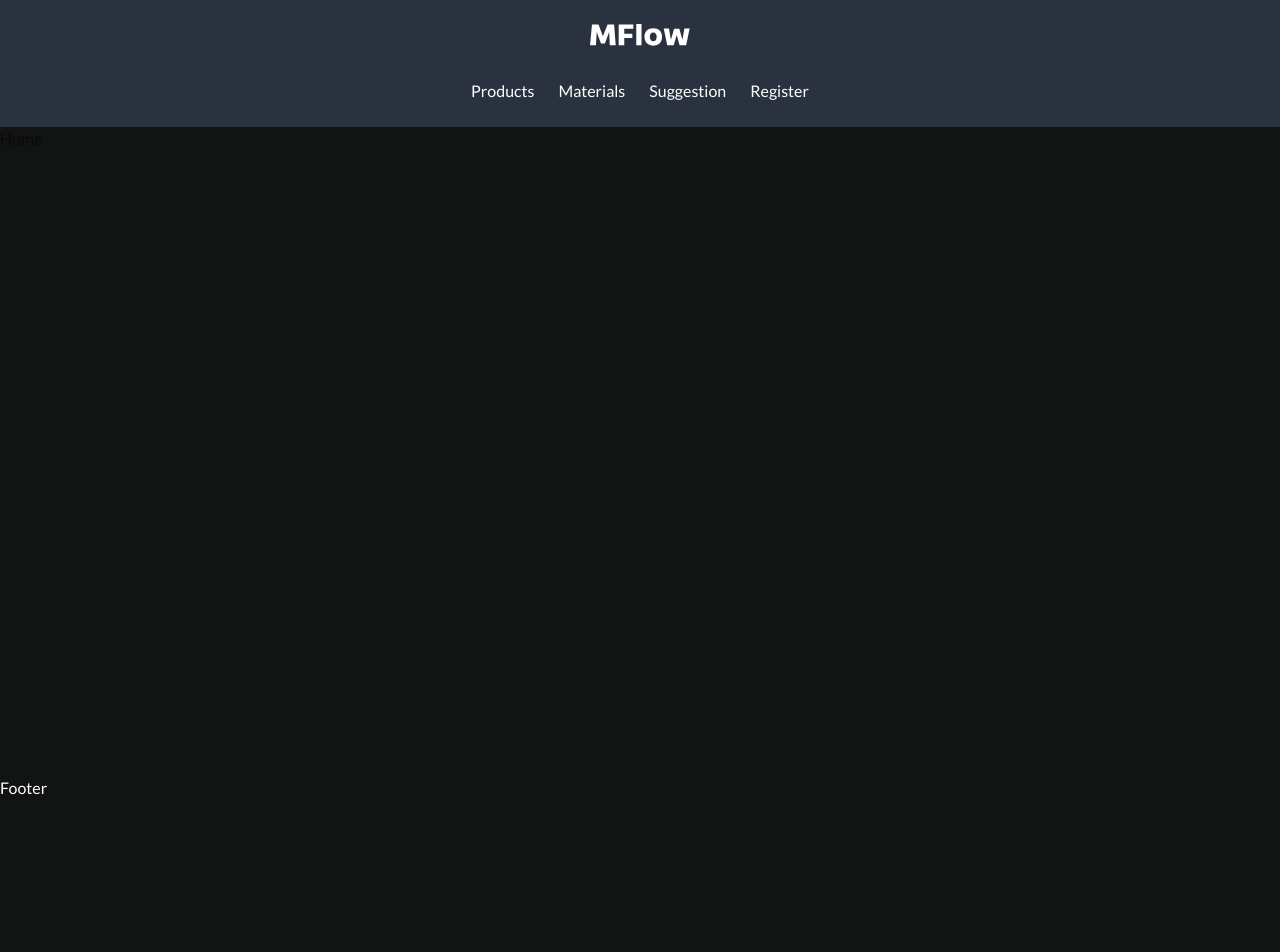
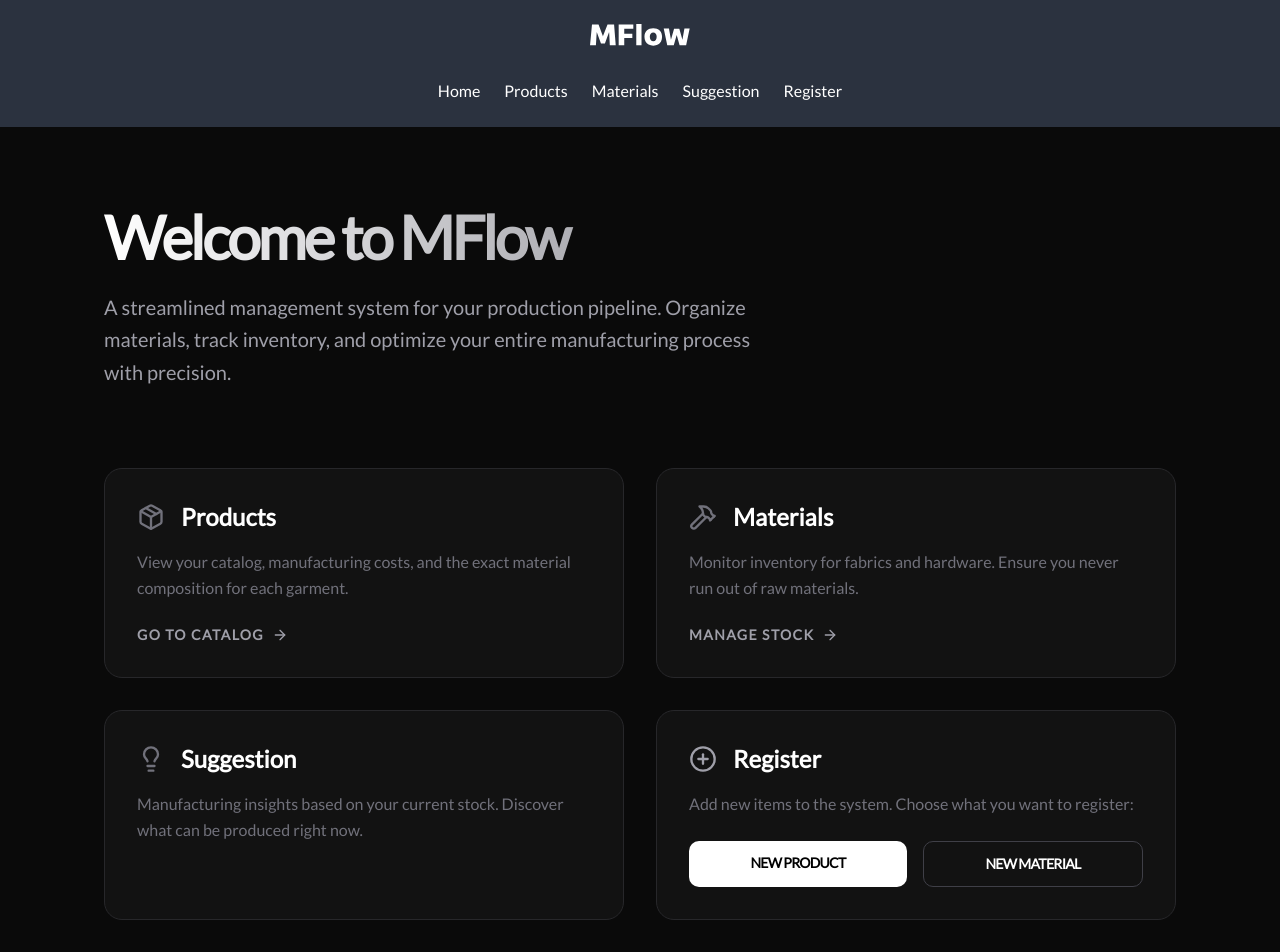
Before and after one commit to Cayuaz/material-flow, a Next.js app in the folder frontend/: page / in a window 1280 px wide. Shown: the top 952 px of the page. Before the commit the page ends 800 px from the top, so only its background shows below. Built offline with nearby package versions, Linux system fonts and the light colour scheme.

Commit message:
feat: create home layout

```diff
--- a/frontend/app/page.tsx
+++ b/frontend/app/page.tsx
@@ -1,7 +1,118 @@
+import {
+  Package,
+  Hammer,
+  Lightbulb,
+  PlusCircle,
+  ArrowRight,
+} from "lucide-react";
+import Link from "next/link";
+
 export default function Home() {
   return (
-    <div>
-      <h1>Home</h1>
-    </div>
+    <main className="min-h-screen bg-[#0a0a0a] text-white font-lato">
+      <div className="max-w-6xl mx-auto px-10 py-20">
+        <header className="mb-20">
+          <h1 className="text-5xl md:text-6xl font-bold tracking-tighter mb-6 bg-linear-to-r from-white to-zinc-600 bg-clip-text text-transparent">
+            Welcome to MFlow
+          </h1>
+          <p className="text-zinc-400 text-lg md:text-xl max-w-2xl leading-relaxed">
+            A streamlined management system for your production pipeline.
+            Organize materials, track inventory, and optimize your entire
+            manufacturing process with precision.
+          </p>
+        </header>
+
+        {/* Cards with links */}
+        <section className="grid grid-cols-1 md:grid-cols-2 gap-8">
+          {/* Products Section */}
+          <Link
+            href="/products"
+            className="group p-8 bg-[#1a1b1b]/50 border border-zinc-800 rounded-2xl hover:border-zinc-700 transition-all"
+          >
+            <div className="flex items-center gap-4 mb-4">
+              <Package
+                className="text-zinc-500 group-hover:text-white transition-colors"
+                size={28}
+              />
+              <h2 className="text-2xl font-bold">Products</h2>
+            </div>
+            <p className="text-zinc-500 mb-6 leading-relaxed">
+              View your catalog, manufacturing costs, and the exact material
+              composition for each garment.
+            </p>
+            <div className="flex items-center gap-2 text-sm font-bold uppercase tracking-widest text-zinc-400 group-hover:text-white transition-colors">
+              Go to catalog <ArrowRight size={16} />
+            </div>
+          </Link>
+
+          {/* Materials Section */}
+          <Link
+            href="/materials"
+            className="group p-8 bg-[#1a1b1b]/50 border border-zinc-800 rounded-2xl hover:border-zinc-700 transition-all"
+          >
+            <div className="flex items-center gap-4 mb-4">
+              <Hammer
+                className="text-zinc-500 group-hover:text-white transition-colors"
+                size={28}
+              />
+              <h2 className="text-2xl font-bold">Materials</h2>
+            </div>
+            <p className="text-zinc-500 mb-6 leading-relaxed">
+              Monitor inventory for fabrics and hardware. Ensure you never run
+              out of raw materials.
+            </p>
+            <div className="flex items-center gap-2 text-sm font-bold uppercase tracking-widest text-zinc-400 group-hover:text-white transition-colors">
+              Manage stock <ArrowRight size={16} />
+            </div>
+          </Link>
+
+          {/* Suggestion Section */}
+          <Link
+            href="/suggestion"
+            className="group p-8 bg-[#1a1b1b]/50 border border-zinc-800 rounded-2xl hover:border-zinc-700 transition-all"
+          >
+            <div className="flex items-center gap-4 mb-4">
+              <Lightbulb
+                className="text-zinc-500 group-hover:text-white transition-colors"
+                size={28}
+              />
+              <h2 className="text-2xl font-bold">Suggestion</h2>
+            </div>
+            <p className="text-zinc-500 leading-relaxed">
+              Manufacturing insights based on your current stock. Discover what
+              can be produced right now.
+            </p>
+          </Link>
+
+          {/* Dual Register Section */}
+          <div className="p-8 bg-[#1a1b1b]/50 border border-zinc-800 rounded-2xl flex flex-col justify-between">
+            <div>
+              <div className="flex items-center gap-4 mb-4">
+                <PlusCircle className="text-zinc-400" size={28} />
+                <h2 className="text-2xl font-bold text-white">Register</h2>
+              </div>
+              <p className="text-zinc-500 mb-6 leading-relaxed">
+                Add new items to the system. Choose what you want to register:
+              </p>
+            </div>
+
+            <div className="flex flex-col sm:flex-row gap-4">
+              <Link
+                href="/products/register"
+                className="flex-1 text-center py-3 bg-white text-black text-sm font-bold uppercase tracking-tighter rounded-lg hover:bg-zinc-200 transition-colors"
+              >
+                New Product
+              </Link>
+              <Link
+                href="/materials/register"
+                className="flex-1 text-center py-3 border border-zinc-700 text-white text-sm font-bold uppercase tracking-tighter rounded-lg hover:bg-zinc-800 transition-colors"
+              >
+                New Material
+              </Link>
+            </div>
+          </div>
+        </section>
+      </div>
+    </main>
   );
 }
--- a/frontend/components/header/Header.tsx
+++ b/frontend/components/header/Header.tsx
@@ -14,6 +14,9 @@ const Header = () => {
       />
       <nav className=" justify-center items-center hidden sm:flex">
         <ul className="flex gap-6">
+          <li className="hover:text-[#171717] transition-colors ">
+            <Link href={"/"}>Home</Link>
+          </li>
           <li className="hover:text-[#171717] transition-colors ">
             <Link href={"/products"}>Products</Link>
           </li>
--- a/frontend/components/header/MobileMenu.tsx
+++ b/frontend/components/header/MobileMenu.tsx
@@ -44,6 +44,14 @@ const MobileMenu = () => {
               {" "}
               <SheetClose asChild>
                 <Link
+                  href={"/"}
+                  className="hover:font-semibold transition-colors text-white text-base"
+                >
+                  Home
+                </Link>
+              </SheetClose>
+              <SheetClose asChild>
+                <Link
                   href={"/products"}
                   className="hover:font-semibold transition-colors text-white text-base"
                 >
--- a/frontend/components/products/CreateProductForm.tsx
+++ b/frontend/components/products/CreateProductForm.tsx
@@ -46,7 +46,7 @@ const CreateProductForm = () => {
         className="flex flex-col gap-6 bg-[#1a1b1b]/50 my-10 w-full max-w-lg mx-auto p-8 border border-zinc-800 rounded-xl font-lato shadow-2xl"
       >
         <h2 className="text-white text-xl font-bold border-b border-zinc-800 pb-4 mb-2">
-          Register New Material
+          Register New Product
         </h2>
 
         {/* Name */}
--- a/frontend/services/UpdateMaterialService.ts
+++ b/frontend/services/UpdateMaterialService.ts
@@ -8,7 +8,6 @@ export const UpdateMaterialService = async (
   id: string,
   data: UpdateMaterialFormValidation,
 ) => {
-  console.log(data);
   const result = await apiFetch(`/materials/${id}`, {
     method: "PATCH",
     body: JSON.stringify(data),
--- a/frontend/services/UpdateProductService.ts
+++ b/frontend/services/UpdateProductService.ts
@@ -8,7 +8,6 @@ export const UpdateProductService = async (
   id: string,
   data: UpdateProductFormValidation,
 ) => {
-  console.log(data);
   const result = await apiFetch(`/products/${id}`, {
     method: "PATCH",
     body: JSON.stringify(data),
--- a/frontend/services/createMaterialService.ts
+++ b/frontend/services/createMaterialService.ts
@@ -2,7 +2,6 @@ import { apiFetch } from "@/lib/api";
 import { MaterialFormValidation } from "@/validations/schemas";
 
 export const CreateMaterialService = async (data: MaterialFormValidation) => {
-  console.log(data);
   const result = await apiFetch("/materials", {
     method: "POST",
     body: JSON.stringify(data),
--- a/frontend/services/createProductService.ts
+++ b/frontend/services/createProductService.ts
@@ -2,7 +2,6 @@ import { apiFetch } from "@/lib/api";
 import { ProductFormValidation } from "@/validations/schemas";
 
 export const CreateProductService = async (data: ProductFormValidation) => {
-  console.log(data);
   const result = await apiFetch("/products", {
     method: "POST",
     body: JSON.stringify(data),
--- a/frontend/services/materialService.ts
+++ b/frontend/services/materialService.ts
@@ -6,9 +6,6 @@ export const MaterialService = async () => {
 
   const { success, data } = materialArrayShema.safeParse(materials);
 
-  console.log(materials);
-  console.log(success);
-
   if (!success) return [];
 
   return data;
--- a/frontend/services/productService.ts
+++ b/frontend/services/productService.ts
@@ -6,9 +6,6 @@ export const productService = async () => {
 
   const { success, data } = productArrayShema.safeParse(products);
 
-  console.log(products);
-  console.log(success);
-
   if (!success) return [];
 
   return data;
--- a/frontend/services/suggestionService.ts
+++ b/frontend/services/suggestionService.ts
@@ -6,9 +6,6 @@ export const suggestionService = async () => {
 
   const { success, data } = suggestedArraySchema.safeParse(products);
 
-  console.log(products);
-  console.log(success);
-
   if (!success) return [];
 
   return data;
```
